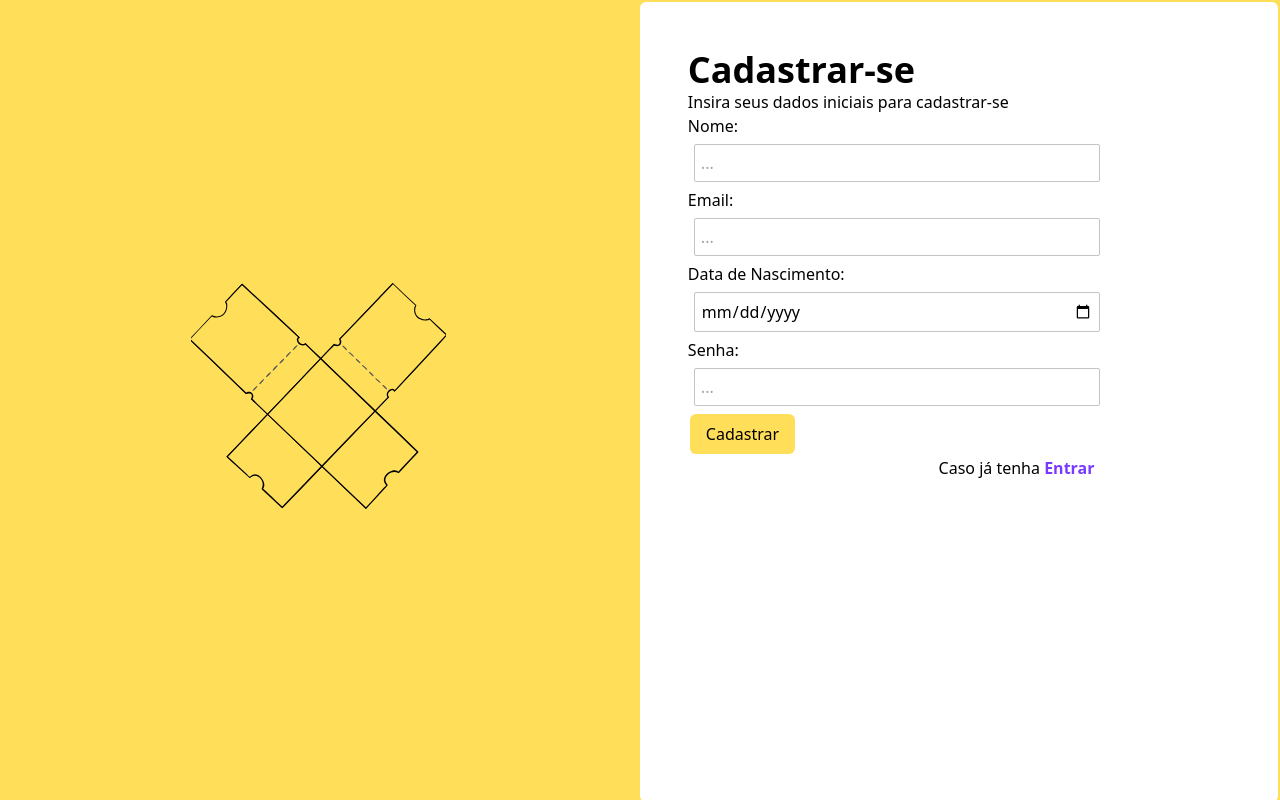
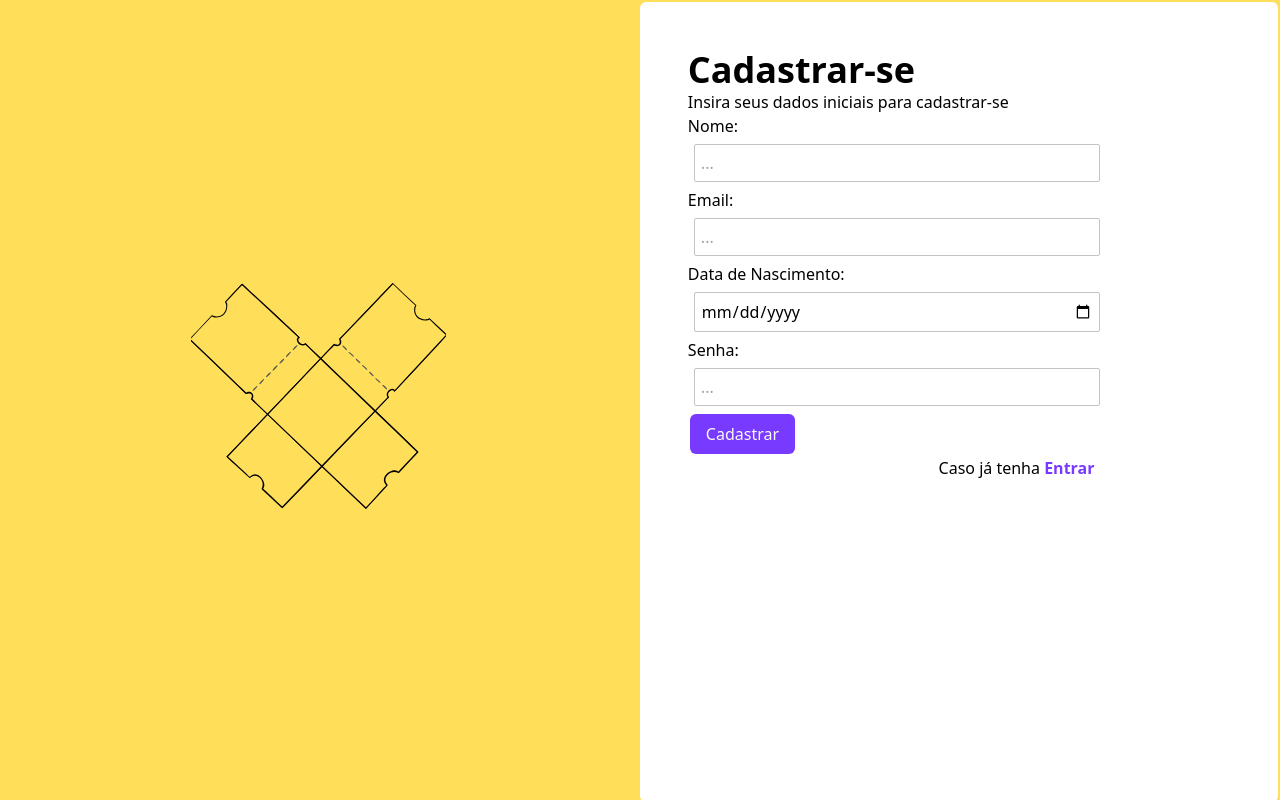
Before and after one commit to pedro256/rifaz-frontend, a Next.js app: page /register in a window 1280 px wide. Built offline with nearby package versions, Linux system fonts and the light colour scheme.

Commit message:
fix: buttom style

```diff
--- a/src/components/button/index.module.css
+++ b/src/components/button/index.module.css
@@ -4,6 +4,14 @@
     background-color: aliceblue;
 }
 .btnStylePrimary{
+    background-color: #793AFF;
+    color: rgb(248, 248, 248);
+}
+.btnStylePrimaryBlack{
+    background-color: #411E8B;
+    color: rgb(248, 248, 248);
+}
+.btnStyleSecundary{
     background-color: #FFDE59;
     color: black;
 }
--- a/src/components/button/index.tsx
+++ b/src/components/button/index.tsx
@@ -14,6 +14,9 @@ export function Button(props:Props){
         switch(props.type){
             case "primary":
                 stl += style.btnStylePrimary;
+                break;
+            case "primaryBlack":
+                stl += style.btnStylePrimaryBlack;
                 break;
             case "secondary":
                 stl += style.btnStyleSecondary;
```
